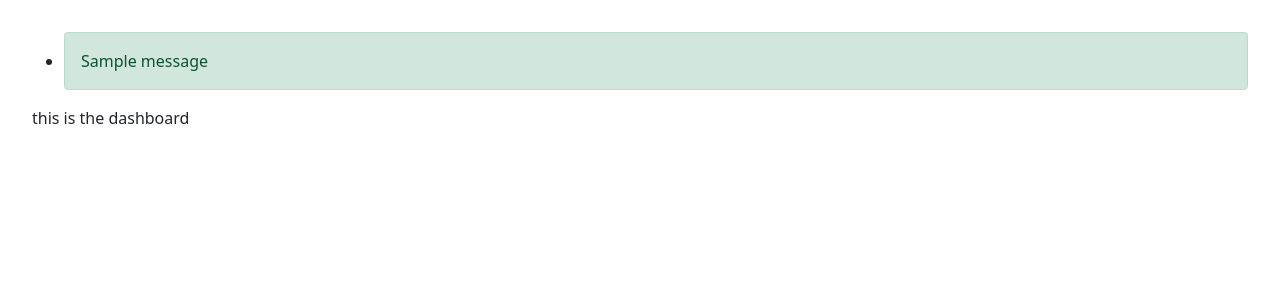
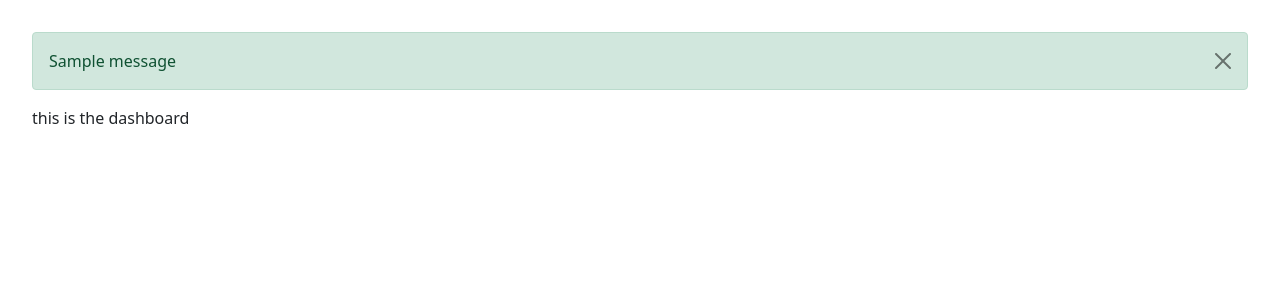
Before and after one commit to francisdbillones/med-crm, a Django app: template medcrm/crm/templates/dashboard.html in a window 1280 px wide. Shown: the part 56-356 px from the top of the page. Run offline with Django 4.2, Linux system fonts and the light colour scheme; the template is opened without the code that fills it: most values are stand-ins (such as "Sample title", 1, 10 or a date in 2020); one stand-in notice (Sample message) is shown; parts of the project's set-up code (start-up, migrations or seed data) failed here and were passed over.

Commit message:
proper logout

```diff
--- a/medcrm/crm/templates/generic_base.html
+++ b/medcrm/crm/templates/generic_base.html
@@ -39,17 +39,12 @@
 
 <body>
     <main>
-        {% if messages %}
-        <ul class="messages">
-            {% for message in messages %}
-            <li>
-                <div class="alert {{ message.tags }}" role="alert">
-                    {{ message }}
-                </div>
-            </li>
-            {% endfor %}
-        </ul>
-        {% endif %}
+        {% for message in messages %}
+        <div class="alert {{ message.tags }} alert-dismissible fade show" role="alert">
+            {{ message }}
+            <button type="button" class="btn-close" data-bs-dismiss="alert"></button>
+        </div>
+        {% endfor %}
         {% block main %}{% endblock %}
     </main>
 </body>
--- a/medcrm/crm/views.py
+++ b/medcrm/crm/views.py
@@ -39,7 +39,7 @@ def login(r: HttpRequest) -> HTTPResponse:
 
 
 def logout(r: HttpRequest) -> HttpResponse:
-    if r.user is not None:
+    if r.user.is_authenticated:
         auth.logout(r)
         messages.success(r, "Logout successful.")
     else:
```
